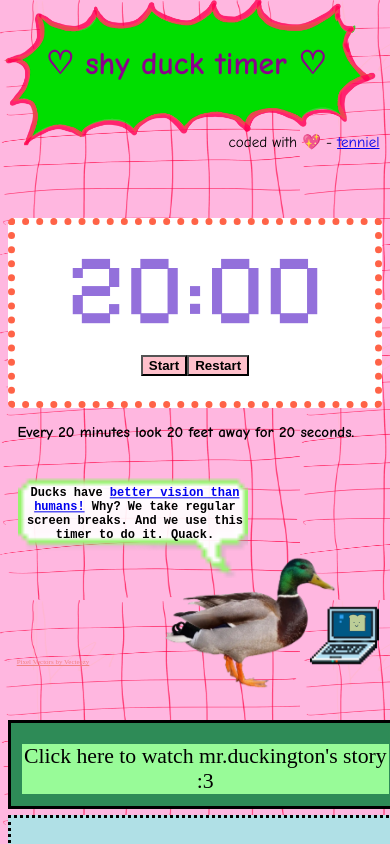
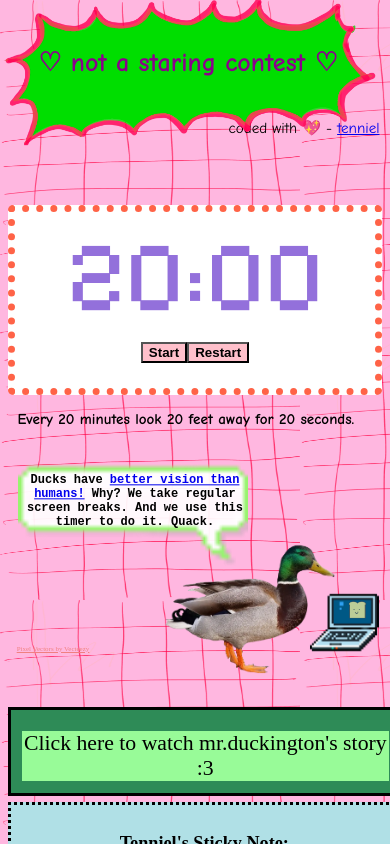
Before and after one commit to TennielStudio/LookAwayTimer, a React (Vite) app: page / in a window 390 px wide. Shown: the top 844 px of the page. Built offline with nearby package versions, Linux system fonts and the light colour scheme.

Commit message:
fix iphone se size

```diff
--- a/src/components/MyTimer.jsx
+++ b/src/components/MyTimer.jsx
@@ -76,7 +76,7 @@ const MyTimer = ({expiryTimestamp, timerDuration}) => {
     <div className="full-page" style={{textAlign: 'center'}}>
       <div className="upper-page-container">
         <div className="title-container">
-          <h1 className="title">♡ shy duck timer ♡ </h1>
+          <h1 className="title">♡ not a staring contest ♡ </h1>
         </div>
         <div className="banner-container">
           <img src={Banner} alt="" />
--- a/src/styles.css
+++ b/src/styles.css
@@ -13,7 +13,7 @@
   --fs-xlarge-desktop-s: clamp(1.2rem, 1.2vw + 0.8rem, 3.5rem);
   --fs-xlarge-desktop-xs: clamp(1rem, 1.1vw + 0.85rem, 2.5rem);
 
-  --fs-xl: clamp(1.5rem, 3.8vw + 1.05rem, 8rem);
+  --fs-xl: clamp(1.5rem, 3.8vw + 0.7rem, 8rem);
   --fs-m: clamp(1rem, 2.5vw + 0.75rem, 5rem);
   --fs-s: clamp(0.80rem, 1.8vw + 0.7rem, 2.5rem);
   --fs-xs: clamp(0.75rem, 1.2vw + 0.65rem, 1.5rem);
@@ -39,8 +39,8 @@ body {
 
 .title-container {
   position: relative;
-  top: 16px;
-  right: 9px;
+  top: 22px;
+  right: 7px;
   z-index: 2;
 }
 
```
